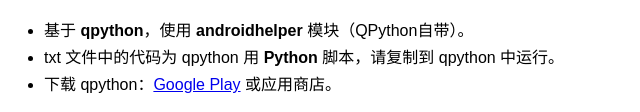
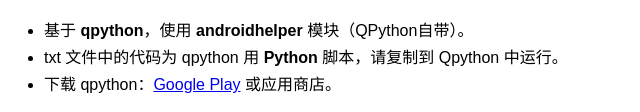
Before and after one commit to mym888pro/Automatic-click-program-at-specified_screen_position, a plain HTML site: page index.html in a window 1280 px wide. Shown: the part 646-758 px from the top of the page, 246-886 px from the left. Drawn offline with Linux system fonts and the light colour scheme.

Commit message:
Update index.html

```diff
--- a/index.html
+++ b/index.html
@@ -42,7 +42,7 @@
     <h2>Android 使用说明（qpython）</h2>
     <ul>
       <li>基于 <b>qpython</b>，使用 <b>androidhelper</b> 模块（QPython自带）。</li>
-      <li>txt 文件中的代码为 qpython 用 <b>Python</b> 脚本，请复制到 qpython 中运行。</li>
+      <li>txt 文件中的代码为 qpython 用 <b>Python</b> 脚本，请复制到 Qpython 中运行。</li>
       <li>下载 qpython：<a href="https://play.google.com/store/apps/details?id=org.qpython.qpy3&hl=zh-cn" target="_blank">Google Play</a> 或应用商店。</li>
     </ul>
 
```
